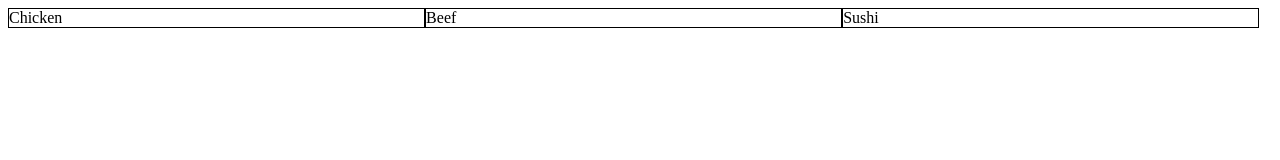
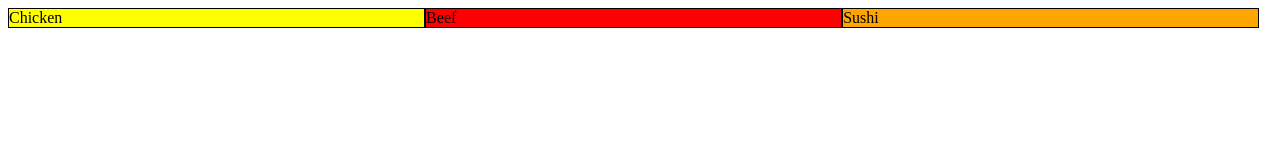
Before and after one commit to sullimi/sullimi.github.io, a plain HTML site: page index.html in a window 1280 px wide. Drawn offline with Linux system fonts and the light colour scheme.

Commit message:
actually added background color

```diff
--- a/index.html
+++ b/index.html
@@ -9,13 +9,13 @@
 <![endif]-->
   </head>
   <body>
-    <div class="col-lg-4 col-md-6 col-sm-12">
+    <div id="chicken" class="col-lg-4 col-md-6 col-sm-12">
       Chicken
     </div>
-    <div class="col-lg-4 col-md-6 col-sm-12">
+    <div id="beef" class="col-lg-4 col-md-6 col-sm-12">
       Beef
     </div>
-    <div class="col-lg-4 col-md-12 col-sm-12">
+    <div id="sushi" class="col-lg-4 col-md-12 col-sm-12">
       Sushi
     </div>
   </body>
```
